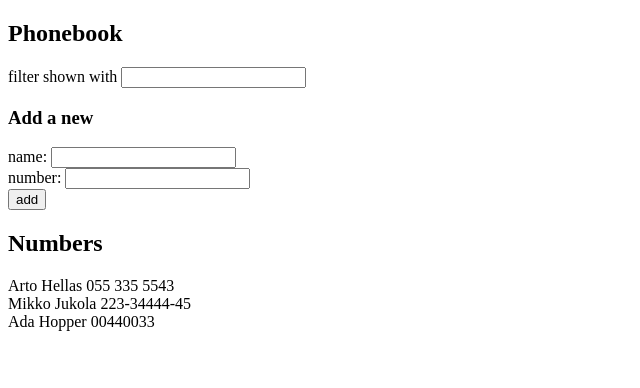
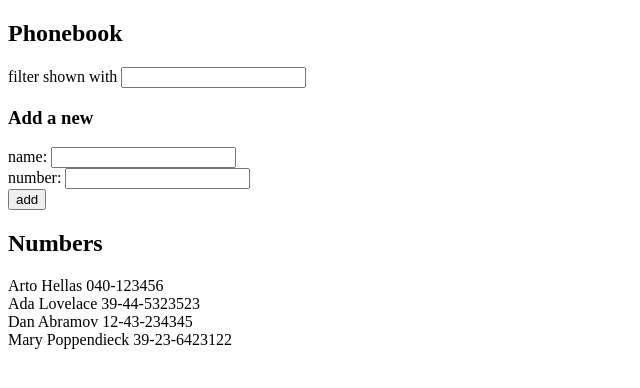
Before and after one commit to Daolamis/fullstack21, a React (Create React App) app in the folder osa2/puhelinluettelo/: page / in a window 1280 px wide. Shown: the top 388 px of the page, without its empty margins (0-640 px from the left). Built offline with nearby package versions, Linux system fonts and the light colour scheme; data requests are answered from the project's data file.

Commit message:
implemented exercise 2.11

```diff
--- /dev/null
+++ b/osa2/puhelinluettelo/db.json
@@ -0,0 +1,24 @@
+{
+  "persons":[
+    {
+      "name": "Arto Hellas",
+      "number": "040-123456",
+      "id": 1
+    },
+    {
+      "name": "Ada Lovelace",
+      "number": "39-44-5323523",
+      "id": 2
+    },
+    {
+      "name": "Dan Abramov",
+      "number": "12-43-234345",
+      "id": 3
+    },
+    {
+      "name": "Mary Poppendieck",
+      "number": "39-23-6423122",
+      "id": 4
+    }
+  ]
+}
--- a/osa2/puhelinluettelo/src/App.js
+++ b/osa2/puhelinluettelo/src/App.js
@@ -1,14 +1,18 @@
-import React, { useState } from "react"
+import axios from "axios";
+import React, { useEffect, useState } from "react"
 
 const App = () => {
-  const [persons, setPersons] = useState([
-    { name: 'Arto Hellas', number: '055 335 5543' },
-    { name: 'Mikko Jukola', number: '223-34444-45' },
-    { name: 'Ada Hopper', number: '00440033' },
-  ]);
+  const [persons, setPersons] = useState([]);
   const [newName, setNewName] = useState('');
   const [newNumber, setNewNumber] = useState('');
   const [filter, setFilter] = useState('');
+
+  useEffect(() => {
+    axios.get('http://localhost:3001/persons')
+      .then(response => {
+        setPersons(response.data);
+      })
+  }, []);
 
   const handleSubmit = (e) => {
     e.preventDefault();
@@ -19,23 +23,23 @@
       setNewName('');
       setNewNumber('');
     }
-  }
+  };
 
   const handleNewName = (e) => {
     setNewName(e.target.value);
-  }
+  };
   const handleNewNumber = (e) => {
     setNewNumber(e.target.value);
-  }
+  };
   const handleFilter = (e) => {
     setFilter(e.target.value);
-  }
+  };
   const filterPersons = () => {
     if (filter) {
       return persons.filter(p => p.name.toUpperCase().indexOf(filter.toUpperCase()) !== -1)
     }
     return persons
-  }
+  };
 
   return (
     <div>
@@ -51,7 +55,6 @@
       <Persons persons={filterPersons()} />
     </div>
   )
-
 }
 
 const PersonForm = ({ newName, handleNewName, newNumber, handleNewNumber, handleSubmit }) => (
```
Also changed, not shown: osa2/puhelinluettelo/package.json (+6 -1 lines), osa2/puhelinluettelo/src/db.json (added, +24 -0 lines).
